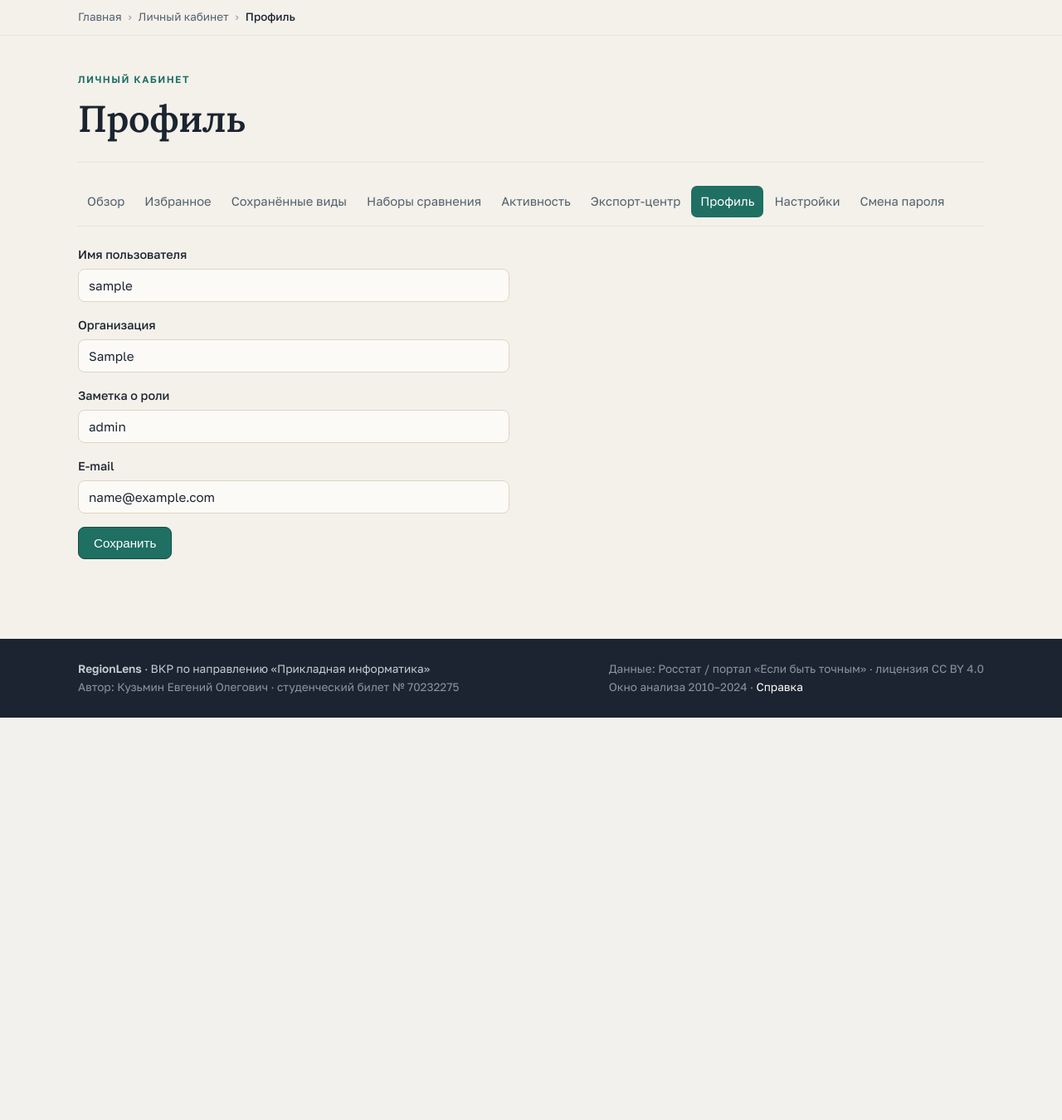
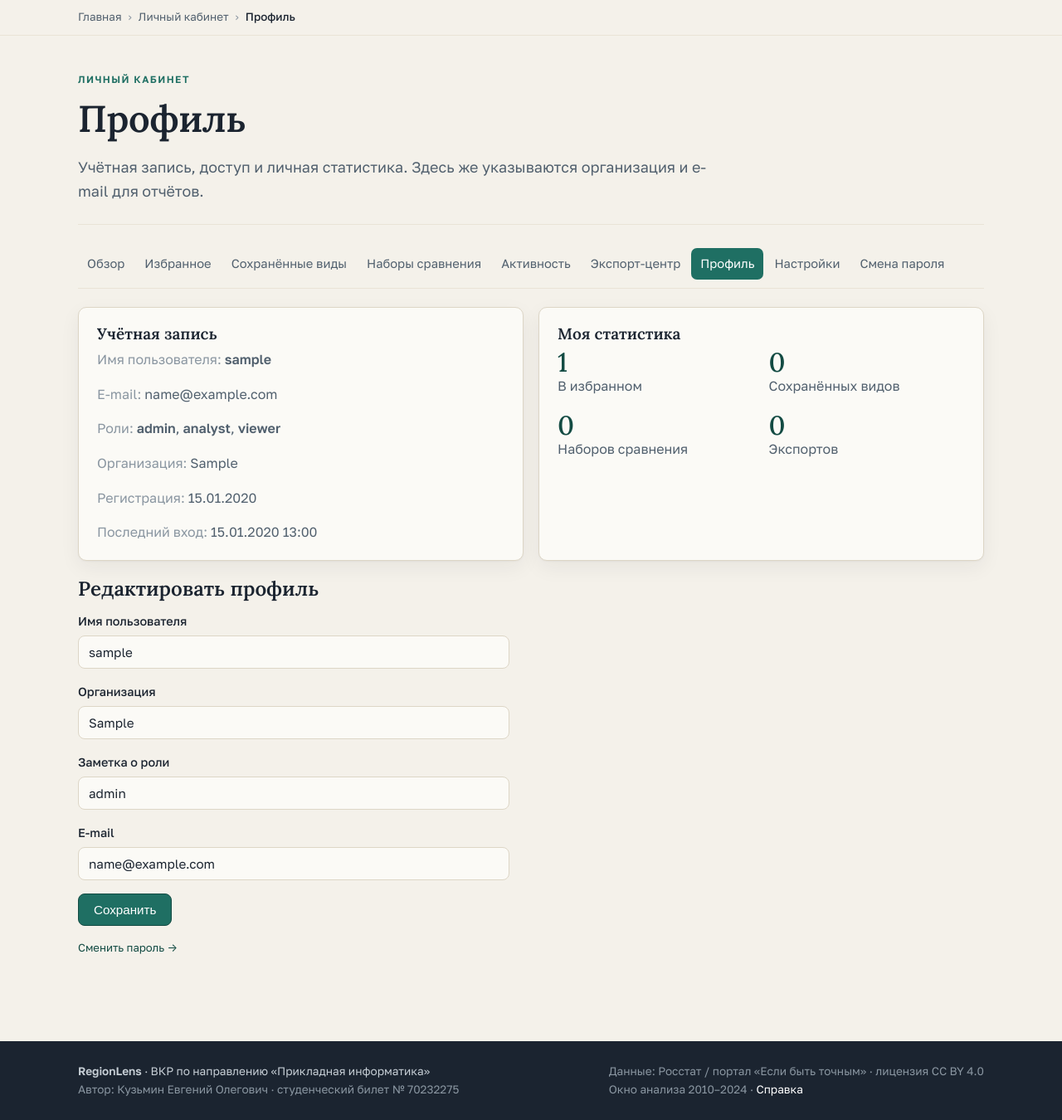
Before and after one commit to ht2473/RegionLens, a Django app: page /account/profile/ in a window 1280 px wide. Shown: the part 66-1416 px from the top of the page at 83% size. Before the commit the page ends 931 px from the top, so only its background shows below. Run offline with Django 5.2, Linux system fonts and the light colour scheme; a user stored in the database is signed in; tables that the repository leaves empty hold one stand-in row (values such as "Sample post"); data that the repository does not hold is empty.

Commit message:
feat(cabinet): полировка — полное имя региона в быстром экспорте, очистка истории выгрузок, читаемые сохранённые виды, многофункциональный профиль, понятные настройки

```diff
--- a/backend/core/cabinet.py
+++ b/backend/core/cabinet.py
@@ -74,6 +74,14 @@ def profile_edit(request: HttpRequest) -> HttpResponse:
         "breadcrumbs": _crumbs(gettext("Профиль")),
         "form": form,
         "saved": saved,
+        "profile": profile,
+        "roles": sorted(effective_roles(request.user)),
+        "stats": {
+            "favorites": Favorite.objects.filter(user=request.user).count(),
+            "views": SavedView.objects.filter(user=request.user).count(),
+            "comparisons": ComparisonSet.objects.filter(user=request.user).count(),
+            "exports": ExportJob.objects.filter(user=request.user).count(),
+        },
     }
     return render(request, "account/profile.html", ctx)
 
@@ -94,12 +102,20 @@ def saved_views(request: HttpRequest) -> HttpResponse:
             return redirect("account_views")
     else:
         form = SavedViewForm()
+    views = list(SavedView.objects.filter(user=request.user))
+    okatos = [
+        v.config["okato"] for v in views if isinstance(v.config, dict) and v.config.get("okato")
+    ]
+    names = region_names_ru(okatos)
+    for view in views:
+        cfg = view.config if isinstance(view.config, dict) else {}
+        view.summary = _saved_view_summary(cfg, names.get(str(cfg.get("okato", "")), ""))
     ctx = {
         "active": "account",
         "cabinet_tab": "views",
         "breadcrumbs": _crumbs(gettext("Сохранённые виды")),
         "form": form,
-        "views": SavedView.objects.filter(user=request.user),
+        "views": views,
     }
     return render(request, "account/saved_views.html", ctx)
 
@@ -155,6 +171,46 @@ def export_history(request: HttpRequest) -> HttpResponse:
     return render(request, "account/exports.html", ctx)
 
 
+@login_required
+@require_POST
+def export_history_clear(request: HttpRequest) -> HttpResponse:
+    """Очистить историю выгрузок: удалить задания экспорта пользователя и их файлы."""
+    jobs = ExportJob.objects.filter(user=request.user)
+    for job in jobs:
+        if job.file:
+            job.file.delete(save=False)
+    count = jobs.count()
+    jobs.delete()
+    if count:
+        record(request.user, "export:clear")
+    return redirect("account_exports")
+
+
+# Человекочитаемые подписи параметров сохранённого вида (config хранит слаги).
+_VIEW_SCHEME_LABELS = {"equal": "Равные веса", "pca": "PCA", "expert": "Экспертные"}
+_VIEW_MEASURE_LABELS = {"cluster": "Тип (кластер)", "index": "Индекс развития"}
+
+
+def _saved_view_summary(config: dict[str, object], region_name: str) -> str:
+    """Собрать краткое читаемое описание вида: год, карта/регион и схема весов."""
+    parts = [gettext("Год %(year)s") % {"year": config.get("year", 2024)}]
+    okato = config.get("okato")
+    if okato:
+        label = gettext(region_name) if region_name else str(okato)
+        parts.append(gettext("Регион: %(name)s") % {"name": label})
+    else:
+        measure = str(config.get("measure", "cluster"))
+        parts.append(
+            gettext("Карта: %(measure)s")
+            % {"measure": gettext(_VIEW_MEASURE_LABELS.get(measure, measure))}
+        )
+    scheme = str(config.get("scheme", "equal"))
+    parts.append(
+        gettext("Схема: %(scheme)s") % {"scheme": gettext(_VIEW_SCHEME_LABELS.get(scheme, scheme))}
+    )
+    return " · ".join(parts)
+
+
 # ── Лента активности: человекочитаемое описание записей журнала аудита ──────────
 # Действия хранятся кодами («auth:login», «export:xlsx okato=… year=…», «saved_view:create
 # <имя>» и т.п.). Здесь код разбирается в локализованный текст и категорию (для иконки/цвета).
@@ -196,6 +252,8 @@ def _describe_action(action: str) -> tuple[str, str]:
         return ("view", gettext("Удалён набор сравнения «%(name)s»") % {"name": rest})
     if head == "settings:update":
         return ("other", gettext("Обновлены настройки отображения"))
+    if head == "export:clear":
+        return ("export", gettext("Очищена история выгрузок"))
     return ("other", action)
 
 
--- a/backend/core/forms.py
+++ b/backend/core/forms.py
@@ -85,6 +85,11 @@ class PreferencesForm(forms.ModelForm):
     `window.RL_PREFS`); URL-параметр всегда важнее предпочтения (deep-link не ломается).
     """
 
+    default_year = forms.TypedChoiceField(
+        choices=[(y, str(y)) for y in range(2024, 2009, -1)],
+        coerce=int,
+        label=_("Год по умолчанию"),
+    )
     default_scheme = forms.ChoiceField(choices=_SCHEME_CHOICES, label=_("Схема весов по умолчанию"))
     default_measure = forms.ChoiceField(
         choices=_MEASURE_CHOICES, label=_("Мера карты по умолчанию")
@@ -93,9 +98,6 @@ class PreferencesForm(forms.ModelForm):
     class Meta:
         model = UserProfile
         fields = ["default_year", "default_scheme", "default_measure"]
-        labels = {
-            "default_year": _("Год по умолчанию"),
-        }
 
     def clean_default_year(self) -> int:
         """Ограничить год окном доступных данных (2010–2024)."""
--- a/backend/core/urls.py
+++ b/backend/core/urls.py
@@ -51,6 +51,7 @@ urlpatterns = [
     path("account/views/<int:pk>/share/", cabinet.saved_view_share, name="account_view_share"),
     path("account/views/<int:pk>/delete/", cabinet.saved_view_delete, name="account_view_delete"),
     path("account/exports/", cabinet.export_history, name="account_exports"),
+    path("account/exports/clear/", cabinet.export_history_clear, name="account_exports_clear"),
     path("account/favorites/", cabinet.favorites_list, name="account_favorites"),
     path("account/favorites/toggle/", cabinet.favorite_toggle, name="favorite_toggle"),
     path("account/activity/", cabinet.activity_feed, name="account_activity"),
--- a/backend/templates/account/profile.html
+++ b/backend/templates/account/profile.html
@@ -7,9 +7,31 @@
 <section class="hero">
   <p class="eyebrow">{% trans "Личный кабинет" %}</p>
   <h1>{% trans "Профиль" %}</h1>
+  <p class="lead">{% trans "Учётная запись, доступ и личная статистика. Здесь же указываются организация и e-mail для отчётов." %}</p>
 </section>
 
 {% include "account/_tabs.html" %}
+
+<div class="grid cols-2" style="margin-bottom:20px;">
+  <div class="card">
+    <h3 style="margin-top:0;">{% trans "Учётная запись" %}</h3>
+    <p><span style="color:var(--ink-faint);">{% trans "Имя пользователя" %}:</span> <strong>{{ user.get_username }}</strong></p>
+    <p><span style="color:var(--ink-faint);">{% trans "E-mail" %}:</span> {{ user.email|default:"—" }}</p>
+    <p><span style="color:var(--ink-faint);">{% trans "Роли" %}:</span> {% for r in roles %}<strong>{{ r }}</strong>{% if not forloop.last %}, {% endif %}{% empty %}—{% endfor %}</p>
+    {% if profile.organization %}<p><span style="color:var(--ink-faint);">{% trans "Организация" %}:</span> {{ profile.organization }}</p>{% endif %}
+    <p><span style="color:var(--ink-faint);">{% trans "Регистрация" %}:</span> {{ user.date_joined|date:"d.m.Y" }}</p>
+    <p style="margin-bottom:0;"><span style="color:var(--ink-faint);">{% trans "Последний вход" %}:</span> {{ user.last_login|date:"d.m.Y H:i"|default:"—" }}</p>
+  </div>
+  <div class="card">
+    <h3 style="margin-top:0;">{% trans "Моя статистика" %}</h3>
+    <div class="grid cols-2">
+      <div><div class="num">{{ stats.favorites }}</div><p style="margin:0;">{% trans "В избранном" %}</p></div>
+      <div><div class="num">{{ stats.views }}</div><p style="margin:0;">{% trans "Сохранённых видов" %}</p></div>
+      <div><div class="num">{{ stats.comparisons }}</div><p style="margin:0;">{% trans "Наборов сравнения" %}</p></div>
+      <div><div class="num">{{ stats.exports }}</div><p style="margin:0;">{% trans "Экспортов" %}</p></div>
+    </div>
+  </div>
+</div>
 
 {% if saved %}
   <div class="card" style="border-color: var(--accent); background: var(--accent-soft); max-width:520px;">
@@ -17,6 +39,7 @@
   </div>
 {% endif %}
 
+<h2 style="margin-top:8px;">{% trans "Редактировать профиль" %}</h2>
 <form method="post" action="{% url 'account_profile' %}" style="max-width: 520px;">
   {% csrf_token %}
   <div class="field">
@@ -34,4 +57,6 @@
   {% endfor %}
   <button class="btn" type="submit">{% trans "Сохранить" %}</button>
 </form>
+
+<p class="chart-note" style="margin-top:16px;"><a href="{% url 'account_password' %}">{% trans "Сменить пароль →" %}</a></p>
 {% endblock %}
--- a/backend/templates/account/saved_views.html
+++ b/backend/templates/account/saved_views.html
@@ -7,7 +7,7 @@
 <section class="hero">
   <p class="eyebrow">{% trans "Личный кабинет" %}</p>
   <h1>{% trans "Сохранённые виды" %}</h1>
-  <p class="lead">{% trans "Именованные наборы параметров экрана (год, мера, схема, регион). Хранится только конфигурация — аналитика всегда перечитывается из хранилища." %}</p>
+  <p class="lead">{% trans "Закладка на конкретный экран: год, мера карты, схема индекса и, при необходимости, регион. Открывается в один клик, а публичной ссылкой можно поделиться — получатель увидит тот же вид без входа." %}</p>
 </section>
 
 {% include "account/_tabs.html" %}
@@ -40,7 +40,7 @@
         {% for v in views %}
           <tr>
             <td>{{ v.name }}</td>
-            <td style="color:var(--ink-soft);">{{ v.config }}</td>
+            <td style="color:var(--ink-soft);">{{ v.summary }}</td>
             <td>{{ v.created|date:"d.m.Y H:i" }}</td>
             <td style="white-space:nowrap;">
               <a class="btn ghost" href="{% url 'account_view_open' v.pk %}">{% trans "Открыть" %}</a>
```
Also changed, not shown: backend/templates/account/exports.html (+12 -3 lines), backend/templates/account/settings.html (+26 -12 lines), tests/test_cabinet.py (+40 -0 lines), backend/locale/en/LC_MESSAGES/django.po, 1 other file.
